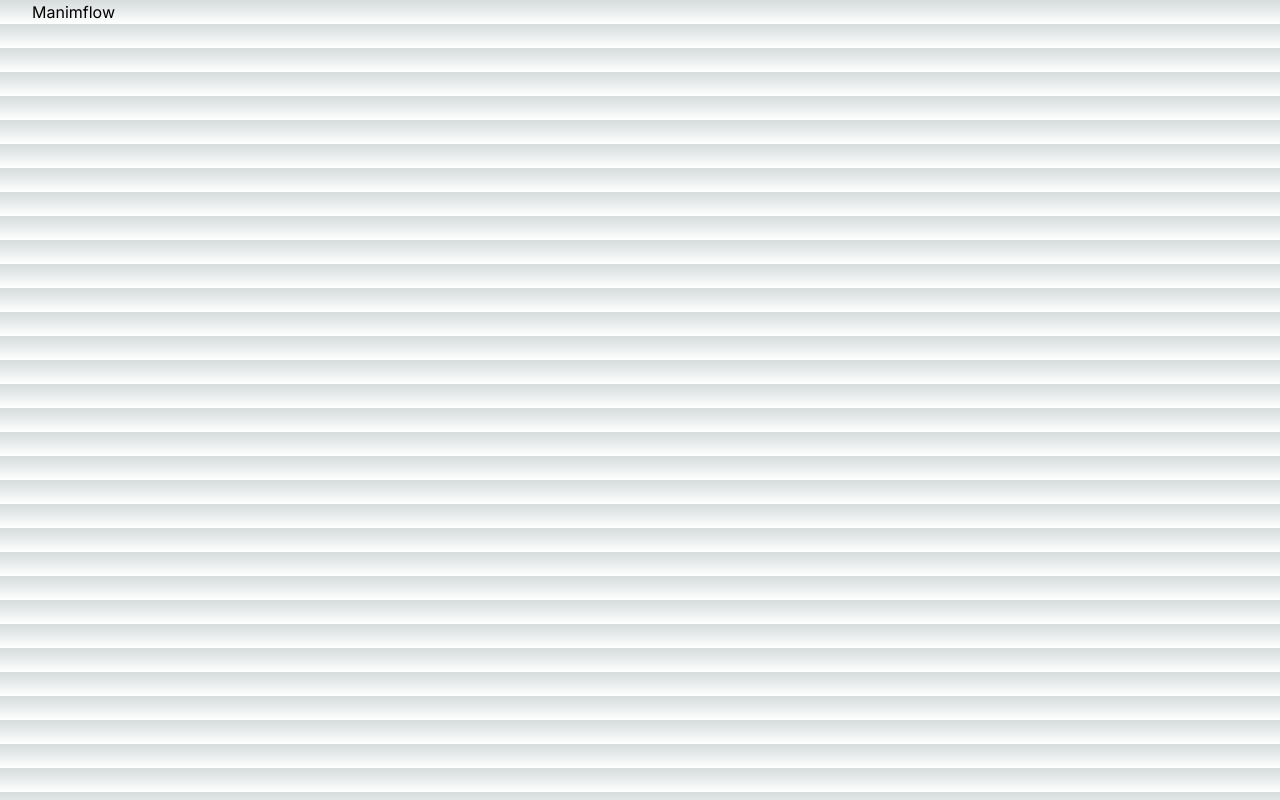
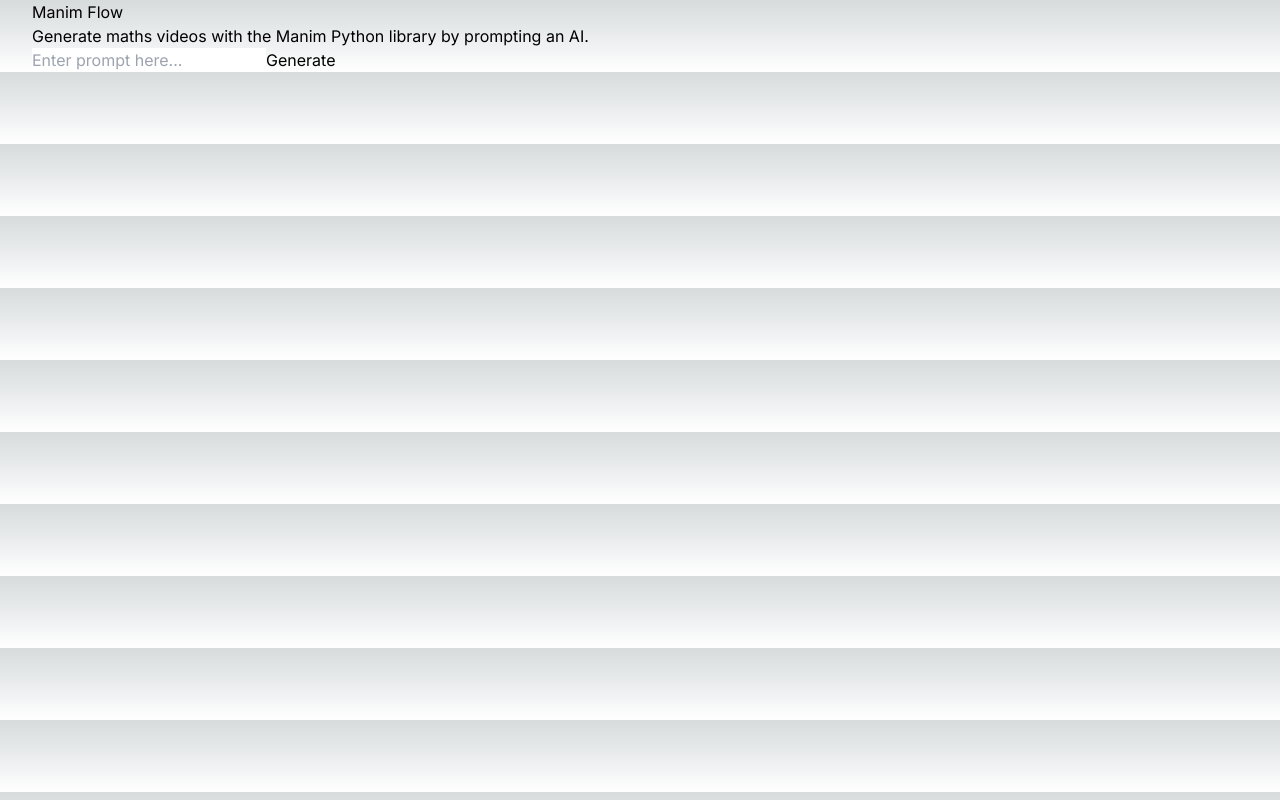
Before and after one commit to RACollins/manimflow-api, a Next.js app in the folder manimflow-site/: page / in a window 1280 px wide. Built offline with nearby package versions, Linux system fonts and the light colour scheme.

Commit message:
added input and button to page.tsx

```diff
--- a/manimflow-site/app/page.tsx
+++ b/manimflow-site/app/page.tsx
@@ -7,10 +7,10 @@
   return (
     <div className={styles.container}>
       <Head>
-        <title>CopyKitt Tutorial | AI Generated Marketing</title>
+        <title>Manim Flow | AI Generated Manim Videos</title>
         <meta
           name="description"
-          content="Generate branding snippets for your product."
+          content="Generate maths videos with the Manim Python library by prompting an AI."
         />
         <link rel="icon" href="/favicon.ico" />
       </Head>
--- a/manimflow-site/components/main.tsx
+++ b/manimflow-site/components/main.tsx
@@ -1,9 +1,28 @@
+'use client'
+import React from "react";
+
 const Main: React.FC = () => {
-    return (
-        <>
-        <h1>Manimflow</h1>
-        </>
-    )
+  const [prompt, setPrompt] = React.useState("");
+
+  const onSubmit = () => {
+    console.log("Submitting " + prompt);
+  }
+
+  return (
+    <div>
+      <h1>Manim Flow</h1>
+      <p>
+        Generate maths videos with the Manim Python library by prompting an AI.
+      </p>
+      <input
+        type="text"
+        placeholder="Enter prompt here..."
+        value={prompt}
+        onChange={(e) => setPrompt(e.currentTarget.value)}
+      ></input>
+      <button onClick={onSubmit}>Generate</button>
+    </div>
+  )
 };
 
 export default Main;
--- a/manimflow-site/styles/global.css
+++ /dev/null
@@ -1,8 +0,0 @@
-@tailwind base;
-@tailwind components;
-@tailwind utilities;
-
-html,
-body {
-  @apply bg-black;
-}
```
